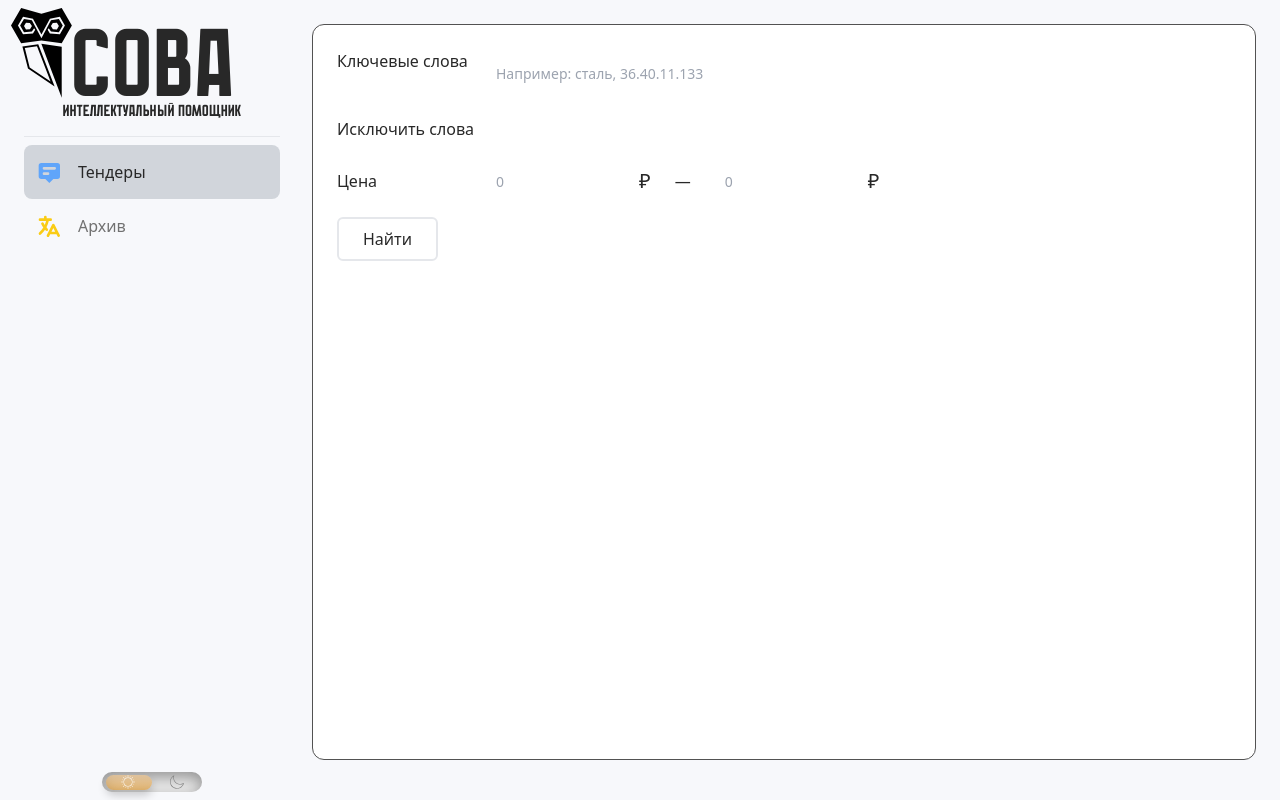
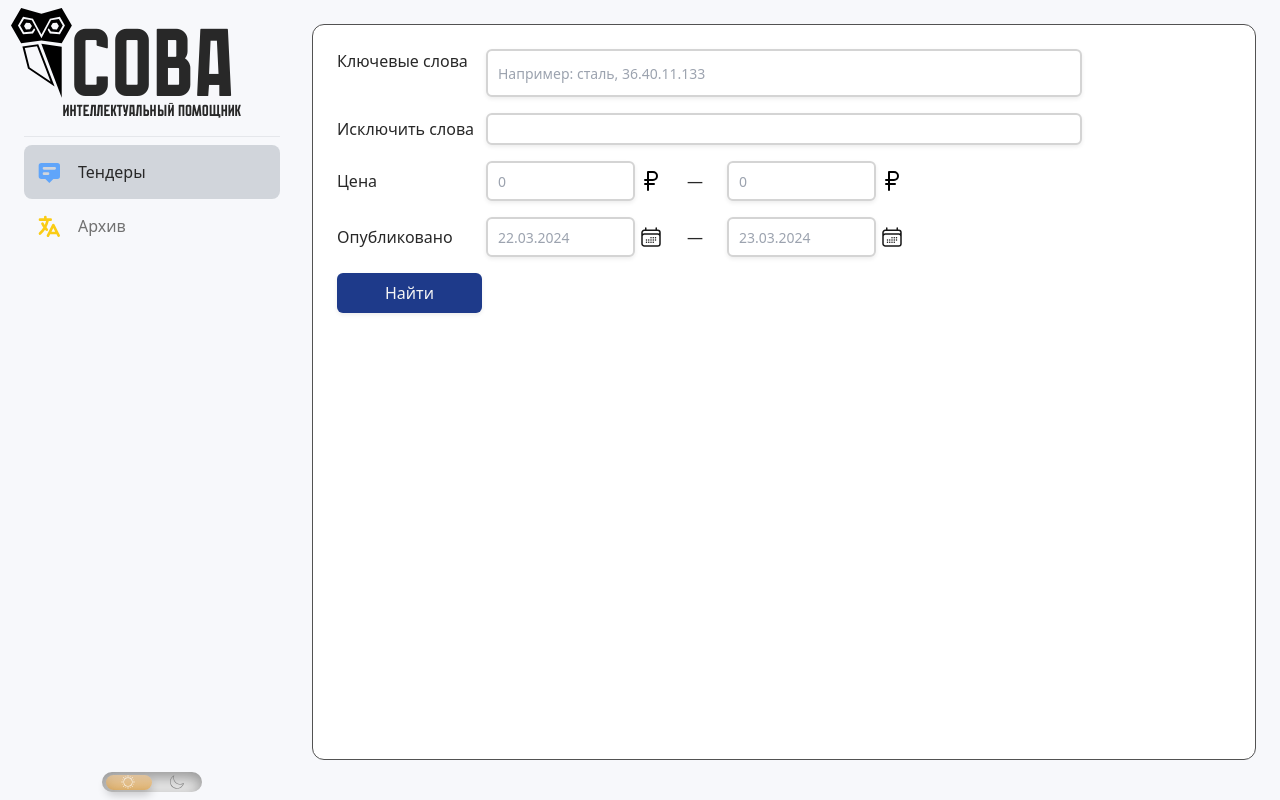
Before and after one commit to K-Team-Coders/RusTeam, a Vue app in the folder frontend/: page /#/tender in a window 1280 px wide. Built offline with nearby package versions, Linux system fonts and the light colour scheme.

Commit message:
Update TenderWindow.vue

```diff
--- a/frontend/src/components/TenderWindow.vue
+++ b/frontend/src/components/TenderWindow.vue
@@ -7,33 +7,157 @@
       class="ml-72 w-5/6 bg-frameBackground rounded-xl border-[0.5px] border-neutral-600 duration-500"
     >
       <div class="flex flex-col gap-3 h-full p-4">
+        <!-- Ключевые слова -->
         <div class="flex items-start w-full">
           <p class="text-activeText w-1/6">Ключевые слова</p>
           <input
-            class="rounded-md w-4/6 h-12 placeholder:pl-2.5 placeholder:text-sm"
+            class="rounded-md w-4/6 h-12 placeholder:pl-2.5 placeholder:text-sm border-2 border-neutral-300 shadow-sm"
             placeholder="Например: сталь, 36.40.11.133"
           />
         </div>
+        <!-- Исключить слова -->
         <div class="flex items-center w-full">
           <p class="text-activeText w-1/6">Исключить слова</p>
-          <input class="rounded-md w-4/6 h-8" />
+          <input
+            class="rounded-md w-4/6 h-8 border-2 border-neutral-300 shadow-sm"
+          />
         </div>
+        <!-- Цена -->
         <div class="flex items-center w-full">
           <p class="text-activeText w-1/6">Цена</p>
           <input
-            class="rounded-md w-1/6 h-10 placeholder:pl-2.5 placeholder:text-sm"
+            class="rounded-md w-1/6 h-10 placeholder:pl-2.5 placeholder:text-sm border-2 border-neutral-300 shadow-sm"
             placeholder="0"
           />
-          <p class="text-activeText pl-1 text-xl">₽</p>
+          <div class="pl-1">
+            <svg
+              fill="currentColor"
+              viewBox="0 0 24 24"
+              xmlns="http://www.w3.org/2000/svg"
+              class="w-6 h-6 text-neutral-100 duration-300"
+            >
+              <path
+                id="primary"
+                d="M14,11H9V3h5a4,4,0,0,1,4,4h0A4,4,0,0,1,14,11ZM9,3V21M6,11H9"
+                :style="{ stroke: isDarkMode ? 'white' : '#000000' }"
+                style="
+                  fill: none;
+                  stroke-linecap: round;
+                  stroke-linejoin: round;
+                  stroke-width: 2;
+                "
+              ></path>
+              <line
+                id="primary-2"
+                data-name="primary"
+                x1="6"
+                y1="15"
+                x2="15"
+                y2="15"
+                :style="{ stroke: isDarkMode ? 'white' : '#000000' }"
+                style="
+                  fill: none;
+                  stroke-linecap: round;
+                  stroke-linejoin: round;
+                  stroke-width: 2;
+                "
+              ></line>
+            </svg>
+          </div>
           <p class="text-activeText px-4">—</p>
           <input
-            class="rounded-md w-1/6 h-10 placeholder:pl-2.5 placeholder:text-sm"
+            class="rounded-md w-1/6 h-10 placeholder:pl-2.5 placeholder:text-sm border-2 border-neutral-300 shadow-sm"
             placeholder="0"
           />
-          <p class="text-activeText pl-1 text-xl">₽</p>
+          <div class="pl-1">
+            <svg
+              fill="currentColor"
+              viewBox="0 0 24 24"
+              xmlns="http://www.w3.org/2000/svg"
+              class="w-6 h-6 text-neutral-100 duration-300"
+            >
+              <path
+                id="primary"
+                d="M14,11H9V3h5a4,4,0,0,1,4,4h0A4,4,0,0,1,14,11ZM9,3V21M6,11H9"
+                :style="{ stroke: isDarkMode ? 'white' : '#000000' }"
+                style="
+                  fill: none;
+                  stroke-linecap: round;
+                  stroke-linejoin: round;
+                  stroke-width: 2;
+                "
+              ></path>
+              <line
+                id="primary-2"
+                data-name="primary"
+                x1="6"
+                y1="15"
+                x2="15"
+                y2="15"
+                :style="{ stroke: isDarkMode ? 'white' : '#000000' }"
+                style="
+                  fill: none;
+                  stroke-linecap: round;
+                  stroke-linejoin: round;
+                  stroke-width: 2;
+                "
+              ></line>
+            </svg>
+          </div>
         </div>
-        <div>
-          <button type="button" class="text-activeText border-2 px-4 py-2 rounded-md">Найти</button>
+        <!-- Дата -->
+        <div class="flex items-center w-full">
+          <p class="text-activeText w-1/6">Опубликовано</p>
+          <input
+            class="rounded-md w-1/6 h-10 placeholder:pl-2.5 placeholder:text-sm border-2 border-neutral-300 shadow-sm"
+            placeholder="22.03.2024"
+          />
+          <p class="pl-1">
+            <svg
+              xmlns="http://www.w3.org/2000/svg"
+              fill="none"
+              viewBox="0 0 24 24"
+              stroke-width="1.5"
+              stroke="currentColor"
+              class="w-6 h-6 dark:text-neutral-100 text-neutral-900 duration-300"
+            >
+              <path
+                stroke-linecap="round"
+                stroke-linejoin="round"
+                d="M6.75 3v2.25M17.25 3v2.25M3 18.75V7.5a2.25 2.25 0 0 1 2.25-2.25h13.5A2.25 2.25 0 0 1 21 7.5v11.25m-18 0A2.25 2.25 0 0 0 5.25 21h13.5A2.25 2.25 0 0 0 21 18.75m-18 0v-7.5A2.25 2.25 0 0 1 5.25 9h13.5A2.25 2.25 0 0 1 21 11.25v7.5m-9-6h.008v.008H12v-.008ZM12 15h.008v.008H12V15Zm0 2.25h.008v.008H12v-.008ZM9.75 15h.008v.008H9.75V15Zm0 2.25h.008v.008H9.75v-.008ZM7.5 15h.008v.008H7.5V15Zm0 2.25h.008v.008H7.5v-.008Zm6.75-4.5h.008v.008h-.008v-.008Zm0 2.25h.008v.008h-.008V15Zm0 2.25h.008v.008h-.008v-.008Zm2.25-4.5h.008v.008H16.5v-.008Zm0 2.25h.008v.008H16.5V15Z"
+              />
+            </svg>
+          </p>
+          <p class="text-activeText px-4">—</p>
+          <input
+            class="rounded-md w-1/6 h-10 placeholder:pl-2.5 placeholder:text-sm border-2 border-neutral-300 shadow-sm"
+            placeholder="23.03.2024"
+          />
+          <p class="pl-1">
+            <svg
+              xmlns="http://www.w3.org/2000/svg"
+              fill="none"
+              viewBox="0 0 24 24"
+              stroke-width="1.5"
+              stroke="currentColor"
+              class="w-6 h-6 dark:text-neutral-100 text-neutral-900 duration-300"
+            >
+              <path
+                stroke-linecap="round"
+                stroke-linejoin="round"
+                d="M6.75 3v2.25M17.25 3v2.25M3 18.75V7.5a2.25 2.25 0 0 1 2.25-2.25h13.5A2.25 2.25 0 0 1 21 7.5v11.25m-18 0A2.25 2.25 0 0 0 5.25 21h13.5A2.25 2.25 0 0 0 21 18.75m-18 0v-7.5A2.25 2.25 0 0 1 5.25 9h13.5A2.25 2.25 0 0 1 21 11.25v7.5m-9-6h.008v.008H12v-.008ZM12 15h.008v.008H12V15Zm0 2.25h.008v.008H12v-.008ZM9.75 15h.008v.008H9.75V15Zm0 2.25h.008v.008H9.75v-.008ZM7.5 15h.008v.008H7.5V15Zm0 2.25h.008v.008H7.5v-.008Zm6.75-4.5h.008v.008h-.008v-.008Zm0 2.25h.008v.008h-.008V15Zm0 2.25h.008v.008h-.008v-.008Zm2.25-4.5h.008v.008H16.5v-.008Zm0 2.25h.008v.008H16.5V15Z"
+              />
+            </svg>
+          </p>
+        </div>
+        <!-- Кнопка найти -->
+        <div class="flex">
+          <button
+            type="button"
+            class="text-activeText px-5 py-2 rounded-md bg-blue-900 text-neutral-100 shadow-sm"
+          >
+            Найти
+          </button>
         </div>
       </div>
     </div>
```
